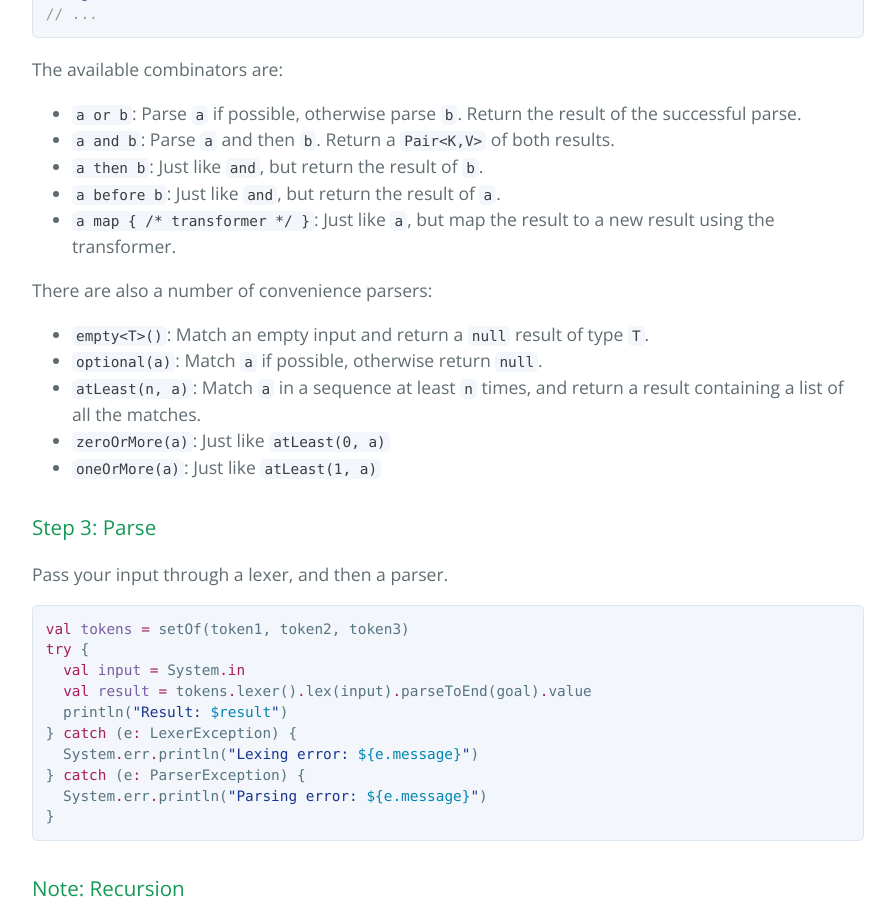
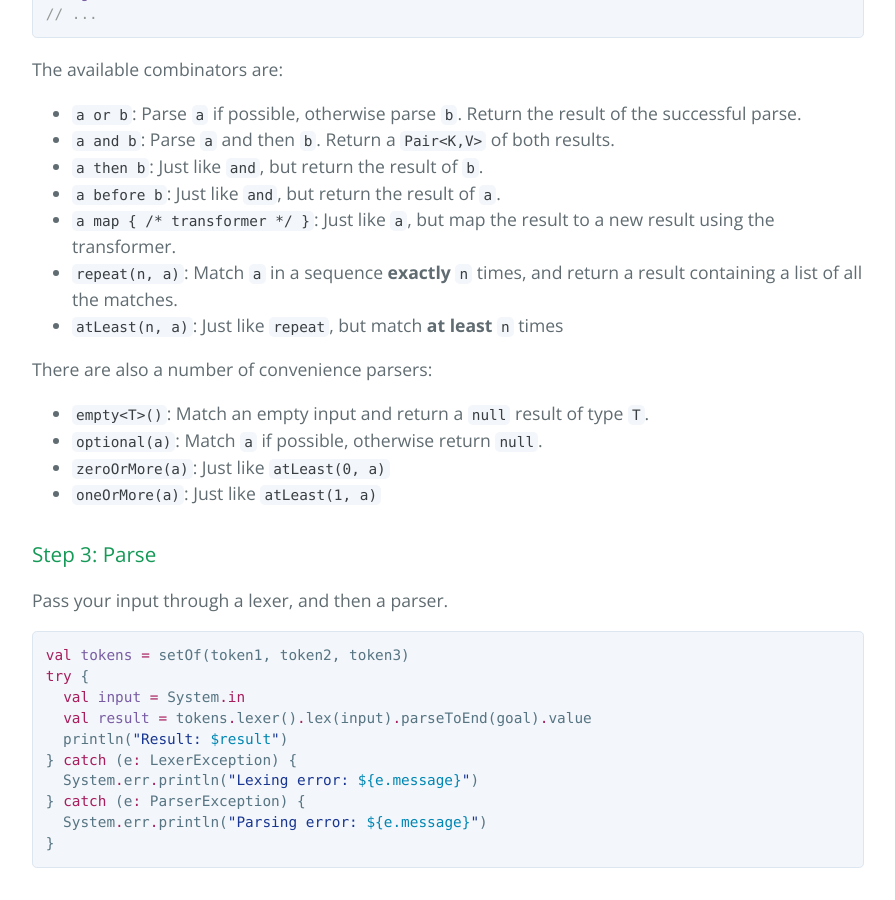
Before and after one commit to sargunv/cakeparse, a Jekyll site: the page index.html, which Jekyll copies as it is, in a window 1280 px wide and 900 px high, scrolled down 1963 px. Shown: the whole window, without its empty margins (192-1087 px from the left). Built offline with Jekyll 4.4.1, drawn with Linux system fonts in a browser that asks for light colours.

```diff
--- a/index.html
+++ b/index.html
@@ -86,6 +86,10 @@
 <code>a before b</code>: Just like <code>and</code>, but return the result of <code>a</code>.</li>
 <li>
 <code>a map { /* transformer */ }</code>: Just like <code>a</code>, but map the result to a new result using the transformer.</li>
+<li>
+<code>repeat(n, a)</code>: Match <code>a</code> in a sequence <strong>exactly</strong> <code>n</code> times, and return a result containing a list of all the matches.</li>
+<li>
+<code>atLeast(n, a)</code>: Just like <code>repeat</code>, but match <strong>at least</strong> <code>n</code> times</li>
 </ul>
 
 <p>There are also a number of convenience parsers:</p>
@@ -95,8 +99,6 @@
 <code>empty&lt;T&gt;()</code>: Match an empty input and return a <code>null</code> result of type <code>T</code>. </li>
 <li>
 <code>optional(a)</code>: Match <code>a</code> if possible, otherwise return <code>null</code>.</li>
-<li>
-<code>atLeast(n, a)</code>: Match <code>a</code> in a sequence at least <code>n</code> times, and return a result containing a list of all the matches.</li>
 <li>
 <code>zeroOrMore(a)</code>: Just like <code>atLeast(0, a)</code>
 </li>
```
Also changed, not shown: params.json (+1 -1 lines).
